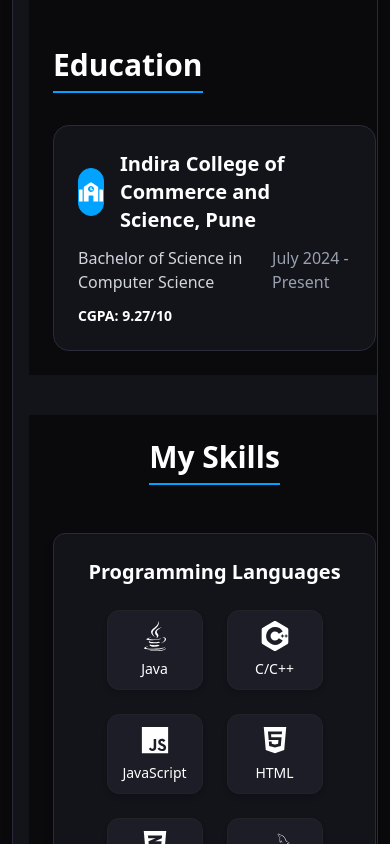
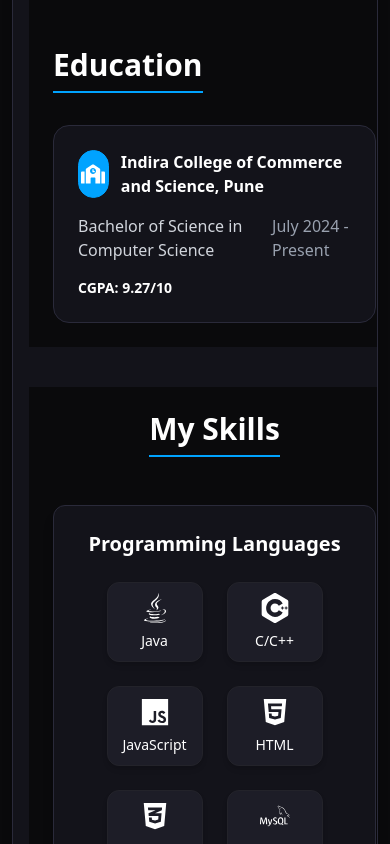
Before and after one commit to nileshkashani/portfolio2, a React (Vite) app: page / in a window 390 px wide. Shown: the part 1220-2064 px from the top of the page. Built offline with nearby package versions, Linux system fonts and the light colour scheme.

Commit message:
responsive update

```diff
--- a/src/components/about.jsx
+++ b/src/components/about.jsx
@@ -27,12 +27,12 @@ const About = () => {
           </h2>
 
           <div className="w-full mt-8 flex flex-cols items-center">
-            <div className="bg-[#13131A] border border-[#2A2A3A] rounded-2xl p-6 flex flex-col justify-center space-y-3 hover:shadow-lg transition-shadow w-full">
-              <div className="flex items-center gap-4">
+            <div className="bg-[#13131A] border border-[#2A2A3A] rounded-2xl p-6 flex flex-col justify-center space-y-3 hover:shadow-lg transition-shadow w-full gap-1">
+              <div className="flex items-center gap-3">
                 <div className="w-12 h-12 rounded-full flex items-center justify-center bg-[#00A3FF] bg-opacity-10 border border-[#00A3FF]">
                   <FaSchool className="w-6 h-6" />
                 </div>
-                <h3 className="text-white text-xl font-semibold">Indira College of Commerce and Science, Pune</h3>
+                <h3 className="text-white text-l font-semibold">Indira College of Commerce and Science, Pune</h3>
               </div>
               <div className="flex gap-5 justify-between">
                 <span className="text-gray-300">Bachelor of Science in Computer Science</span>
--- a/src/components/project.jsx
+++ b/src/components/project.jsx
@@ -41,12 +41,12 @@ const Project = () => {
                 </p>
               </div>
 
-              <div className="flex gap-3 mt-auto pt-4 flex-wrap">
+              <div className="flex gap-3 mt-auto pt-4">
                 <a
                   href={project.github}
                   target="_blank"
                   rel="noopener noreferrer"
-                  className="px-5 py-2 bg-[#00A3FF] text-white font-semibold rounded-md hover:bg-[#3DB4FF] transition text-sm"
+                  className="px-3 py-2 bg-[#00A3FF] text-white font-semibold rounded-md hover:bg-[#3DB4FF] transition text-sm"
                 >
                   Source Code
                 </a>
```
